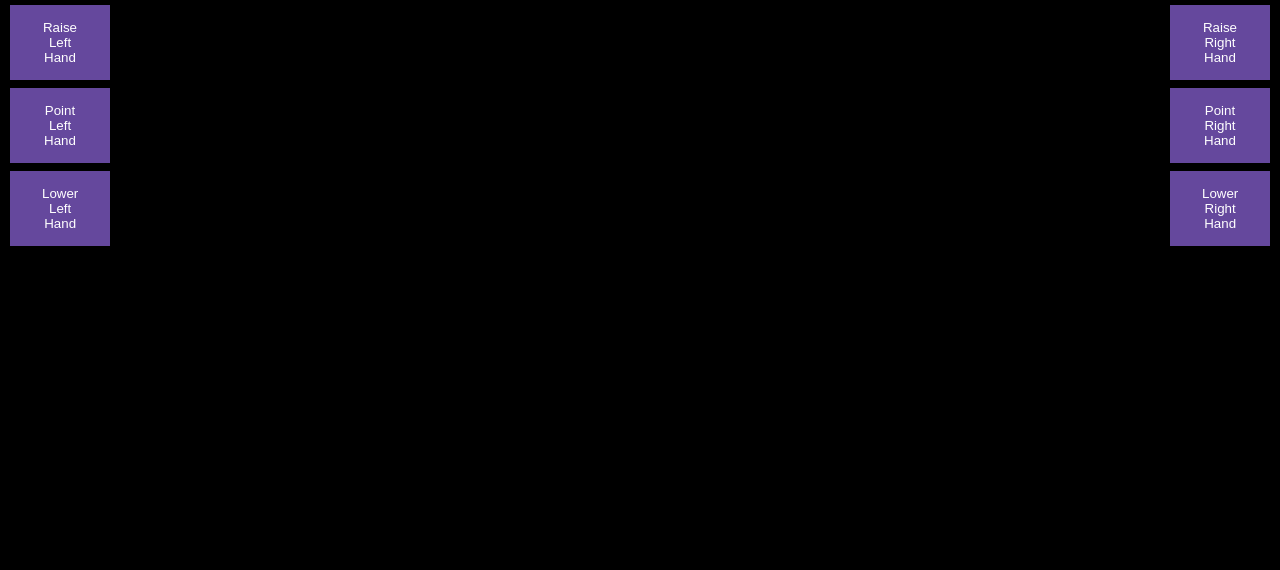
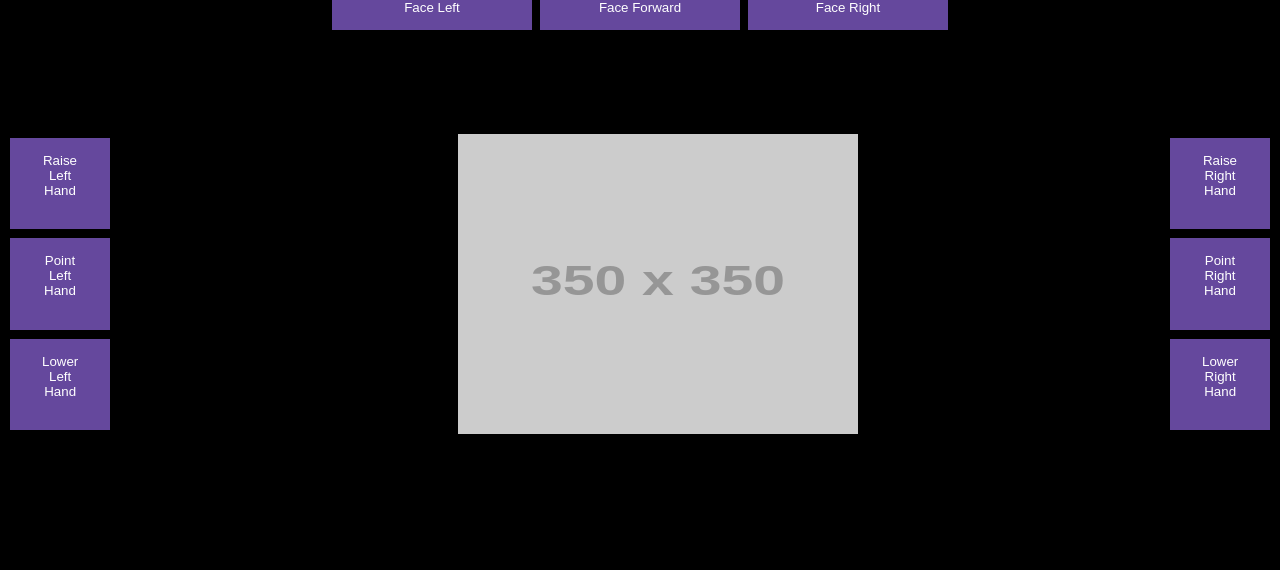
Before and after one commit to joshcoward63/MistyRemoteControl, a React app: page JSclient/public/index.html in a window 1280 px wide. Shown: the part 230-800 px from the top of the page. Built offline with nearby package versions, Linux system fonts and the light colour scheme; no server answers; placeholder pictures from the web are drawn by us; files whose address does not match are found by name.

Commit message:
layout changes and placeholder for video

```diff
--- a/JSclient/public/index.html
+++ b/JSclient/public/index.html
@@ -14,25 +14,34 @@
 
     <h1>Choose Misty's LED color</h1>
     <script>src ="src\index.js"</script>
+
     <button id = "greenButton" class="button button1">Green</button>
     <button id ="blueButton" class="button button2">Blue</button>
     <button id = "redButton" class="button button3">Red</button>
 
-    <div id = "raise">
-    <button id = "raiseLeftArm" class ="leftArm button4">Raise Left Hand</button>
-    <button id = "raiseRightArm" class="rightArm button7">Raise Right Hand</button>
+    <div id ="head">
+        <button id = "faceLeft" class="head">Face Left</button>
+        <button id = "faceForward" class="head">Face Forward</button>
+        <button id = "faceRight" class="head">Face Right</button>
     </div>
+    <div class = "grid-container">
+    <!-- <div id = "raise"> -->
+        <button id = "raiseLeftArm" class ="rL">Raise Left Hand</button>
+        <button id = "raiseRightArm" class="rR">Raise Right Hand</button>
+    <!-- </div> -->
 
-    <div id = "point">
-    <button id = "pointLeftArm" class ="leftArm button5">Point Left Hand</button>
-    <button id = "pointRightArm" class="rightArm button7">Point Right Hand</button>
+    <!-- <div id = "point"> -->
+        <button id = "pointLeftArm" class ="pL">Point Left Hand</button>
+         <img src="https://via.placeholder.com/350?text=No+Video+Found" class= "pic"></img>
+        <button id = "pointRightArm" class="pR">Point Right Hand</button>
+    <!-- </div> -->
+
+    <!-- <div id = "lower"> -->
+        <button id = "lowerLeftArm" class ="lL">Lower Left Hand</button>
+        <button id = "lowerRightArm" class="lR">Lower Right Hand</button>
+    <!-- </div> -->
+
     </div>
-    <div id = "lower">
-    <button id = "lowerLeftArm" class ="leftArm button6">Lower Left Hand</button>
-    <button id = "lowerRightArm" class="rightArm button7">Lower Right Hand</button>
-    </div>
-
-
 
 
 
--- a/JSclient/src/index.css
+++ b/JSclient/src/index.css
@@ -6,6 +6,11 @@
     padding: 2%;
     background-color: #65489D;
     color: white;
+  }
+
+  img{
+    width: 400px;
+    height: 300px;
   }
 
 body {
@@ -27,6 +32,7 @@ body {
     background-color: lightcoral;}
   h1{
     color: #fff;
+    font-size: 24px;
   }
   .button {
     border: none;
@@ -40,7 +46,54 @@ body {
     cursor: pointer;
   }
 
-  #raise{
+
+
+
+   .head{
+    border: none;
+    color: white;
+    background-color: #65489D;
+    display: inline-block;
+    padding: 15px 32px;
+    text-align: center;
+    margin: 4px 2px;
+    width: 200px;
+  }
+  .head:hover{
+    background-color: #b38fdb;
+  }
+
+
+  .grid-container {
+    display: grid;
+    grid-template-columns: 1fr 1.1fr 1.4fr 0.5fr 1fr 1fr 1fr 1fr 1fr;
+    grid-template-rows: 1fr 1fr 1fr 1fr 1fr;
+    gap: 1px 1px;
+    grid-template-areas:
+      ". . . . . . . . . . ."
+      "rL . . pic pic pic pic pic . . rR"
+      "pL . . pic pic pic pic pic . . pR"
+      "lL . . pic pic pic pic pic . . lR"
+      ". . . . . . . . . . .";
+  }
+  .rL { grid-area: rL; }
+  .lL { grid-area: lL; }
+  .pL { grid-area: pL; }
+  .pic { grid-area: pic; }
+  .rR { grid-area: rR; }
+  .pR { grid-area: pR; }
+  .lR { grid-area: lR; }
+
+    .rL,.lL, .pL, .lL, .rR, .pR, .lR{
+    background-color: #65489D;
+    border: none;
+    color: white;
+    display: flex;
+    margin: 4px 2px;
+    padding: 15px 32px;
+    width: 100px;
+  }
+ /* #raise{
     display: flex;
     justify-content: space-between;
   }
@@ -52,18 +105,16 @@ body {
     display: flex;
     justify-content: space-between;
   }
-  .leftArm{
-    background-color: #65489D;
-    border: none;
-    color: white;
-    display: flex;
-    margin: 4px 2px;
-    padding: 15px 32px;
-    width: 100px;
+
+
+  #pointRightArm{
+    height: 75px;
   }
 
+  #pointLeftArm{
+    height: 75px;
+  }
   .leftArm:hover{background-color: #b38fdb;}
-
   .rightArm{
     background-color: #65489D;
     border: none;
@@ -76,4 +127,4 @@ body {
 
   .rightArm:hover{
     background-color: #b38fdb;
-  }
+  } */
```
